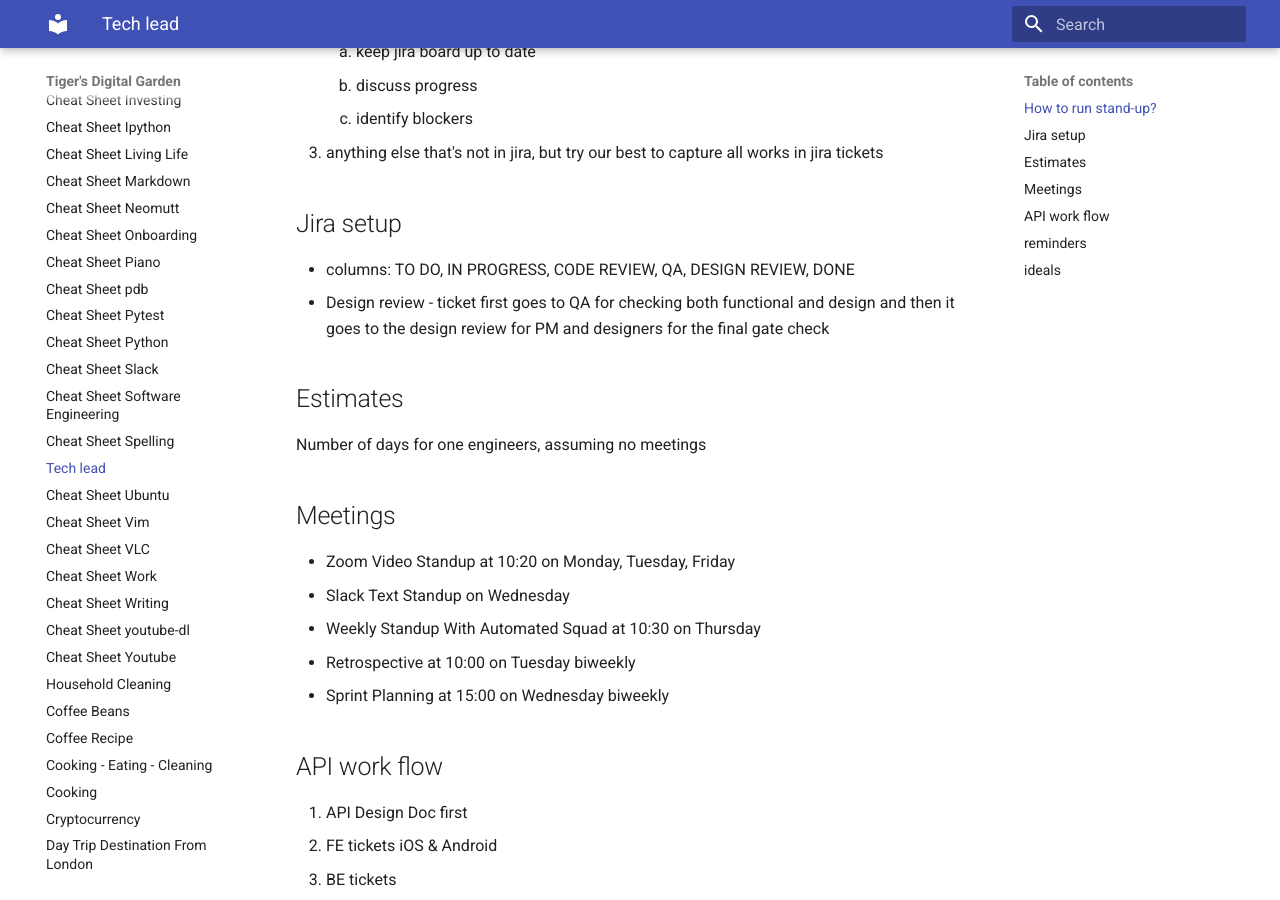
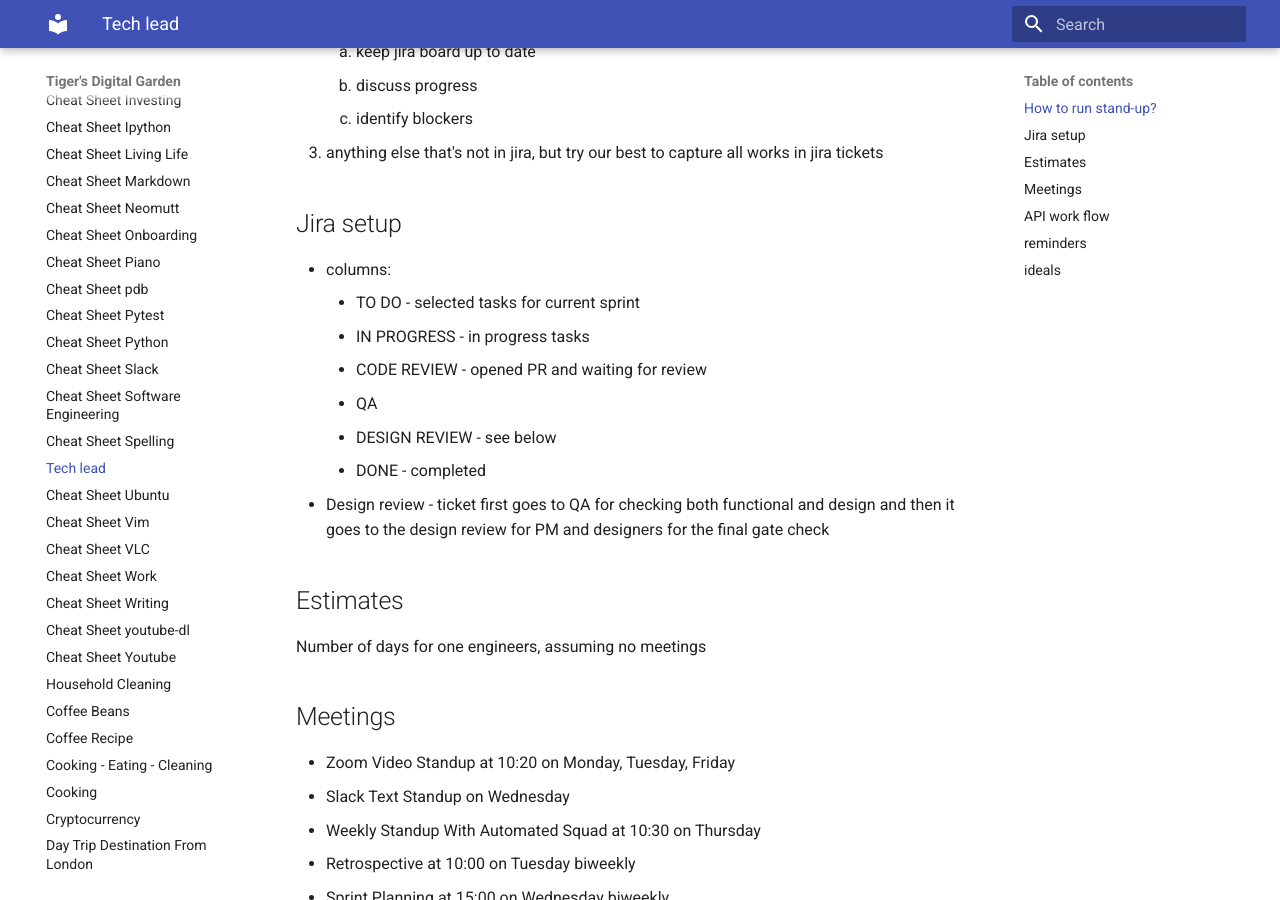
Before and after one commit to ynotstartups/notes, an MkDocs documentation site: the page built from notes/cheat-sheet-tech-lead.md, in a window 1280 px wide and 900 px high, scrolled down 417 px. Built offline with MkDocs 1.6.1 and Material for MkDocs 9.7.7, drawn with Linux system fonts in a browser that asks for light colours.

```diff
--- a/notes/cheat-sheet-tech-lead.md
+++ b/notes/cheat-sheet-tech-lead.md
@@ -15,7 +15,13 @@ It's not about the end goal, it is all about the journey, just enjoy the day.
 
 ## Jira setup
 
-- columns: TO DO, IN PROGRESS, CODE REVIEW, QA, DESIGN REVIEW, DONE
+- columns:
+  - TO DO - selected tasks for current sprint
+  - IN PROGRESS - in progress tasks
+  - CODE REVIEW - opened PR and waiting for review
+  - QA
+  - DESIGN REVIEW - see below
+  - DONE - completed
 - Design review - ticket first goes to QA for checking both functional and design and then it goes to the design review for PM and designers for the final gate check
 
 ## Estimates
```
